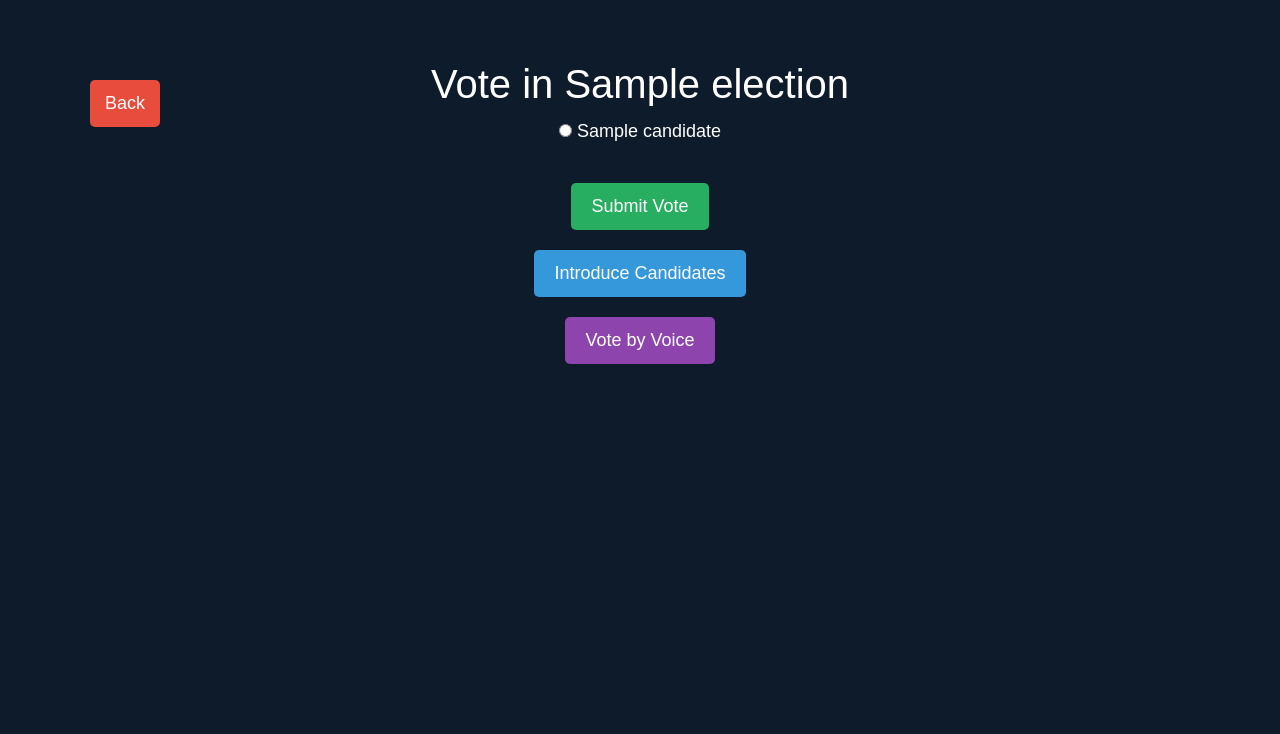
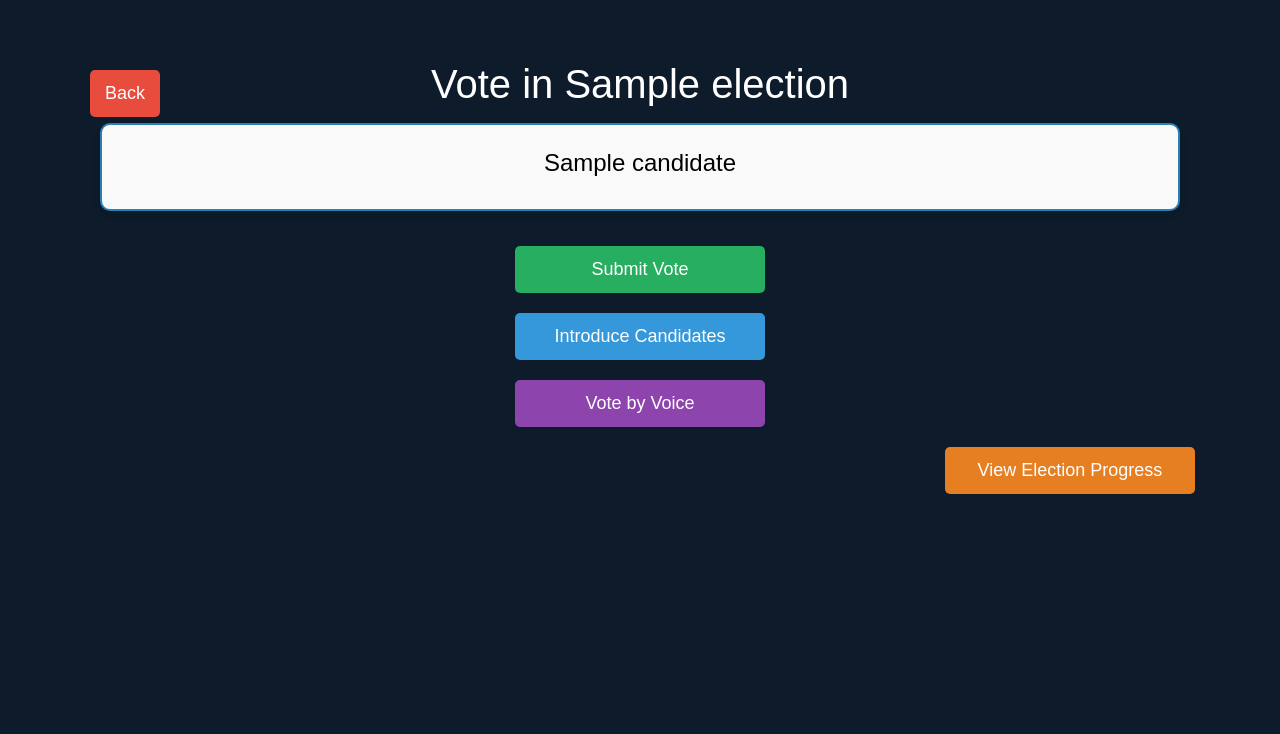
Before and after one commit to abarber7/2024-EveryVoter-A-Team, a Flask app: template templates/vote.html in a window 1280 px wide. Shown: the top 734 px of the page. Run offline with Flask 3, Linux system fonts and the light colour scheme; tables that the repository leaves empty hold one stand-in row (Sample ...); the template is opened without the code that fills it: values named after a table or form of the project are taken from there, most other values are stand-ins (such as "Sample title", 1, 10 or a date in 2020); some libraries are stand-ins or nearby versions.

Commit message:
progress on vote.html. Checkmark candidate boxes after selection

```diff
--- a/templates/vote.html
+++ b/templates/vote.html
@@ -8,7 +8,7 @@
 <style>
     .back-button {
         position: absolute;
-        top: 20px;
+        top: 10px; /* Move the back button up */
         left: 20px;
         background-color: #e74c3c;
         color: white;
@@ -26,19 +26,62 @@
         text-align: center;
     }
 
+    /* Candidate Styling */
     .candidate-option {
-        margin: 10px;
+        margin: 15px;
+        padding: 20px;
+        font-size: 24px;
+        background-color: #f9f9f9;
+        border: 2px solid #2980b9;
+        border-radius: 10px;
+        transition: background-color 0.3s ease;
+        box-shadow: 0px 4px 8px rgba(0, 0, 0, 0.1);
+        cursor: pointer;
+        color: black;
+        position: relative;
+    }
+
+    .candidate-option:hover {
+        background-color: #d6eaf8;
+    }
+
+    /* Hide the radio input */
+    .candidate-option input {
+        display: none;
+    }
+
+    /* Style the label and make it take the entire space */
+    .candidate-option label {
+        width: 100%;
+        display: block;
+        color: black;
+        cursor: pointer;
+    }
+
+    /* Add a checkmark when a candidate is selected */
+    .candidate-option input:checked + label::after {
+        content: '✓'; /* Unicode for checkmark */
+        font-size: 30px;
+        color: green;
+        position: absolute;
+        top: 50%;
+        right: 20px;
+        transform: translateY(-50%);
+    }
+
+    .submit-button, .tts-button, .voice-button, .progress-button {
+        margin-top: 20px;
+        padding: 10px 20px;
         font-size: 18px;
+        color: white;
+        border: none;
+        border-radius: 5px;
+        width: 250px;
+        display: inline-block;
     }
 
     .submit-button {
-        margin-top: 20px;
-        padding: 10px 20px;
-        font-size: 18px;
         background-color: #27ae60;
-        color: white;
-        border: none;
-        border-radius: 5px;
     }
 
     .submit-button:hover {
@@ -60,17 +97,22 @@
     }
 
     .voice-button {
-        margin-top: 20px;
-        padding: 10px 20px;
-        font-size: 18px;
         background-color: #8e44ad;
-        color: white;
-        border: none;
-        border-radius: 5px;
+        display: block; /* Align directly underneath */
+        margin: 20px auto 0; /* Center it */
     }
 
     .voice-button:hover {
         background-color: #71368a;
+    }
+
+    .progress-button {
+        background-color: #e67e22;
+        float: right;
+    }
+
+    .progress-button:hover {
+        background-color: #d35400;
     }
 
     #audio-introduction {
@@ -111,6 +153,9 @@
 
     <!-- Voice Voting Button -->
     <button class="voice-button" id="vote-by-voice-btn" data-election-id="{{ election.id }}">Vote by Voice</button>
+
+    <!-- Button to view election progress -->
+    <a href="{{ url_for('results', election_id=election.id) }}" class="progress-button">View Election Progress</a>
 </div>
 
 <script>
```
Also changed, not shown: other parts of templates/vote.html (+0 -6 lines).
